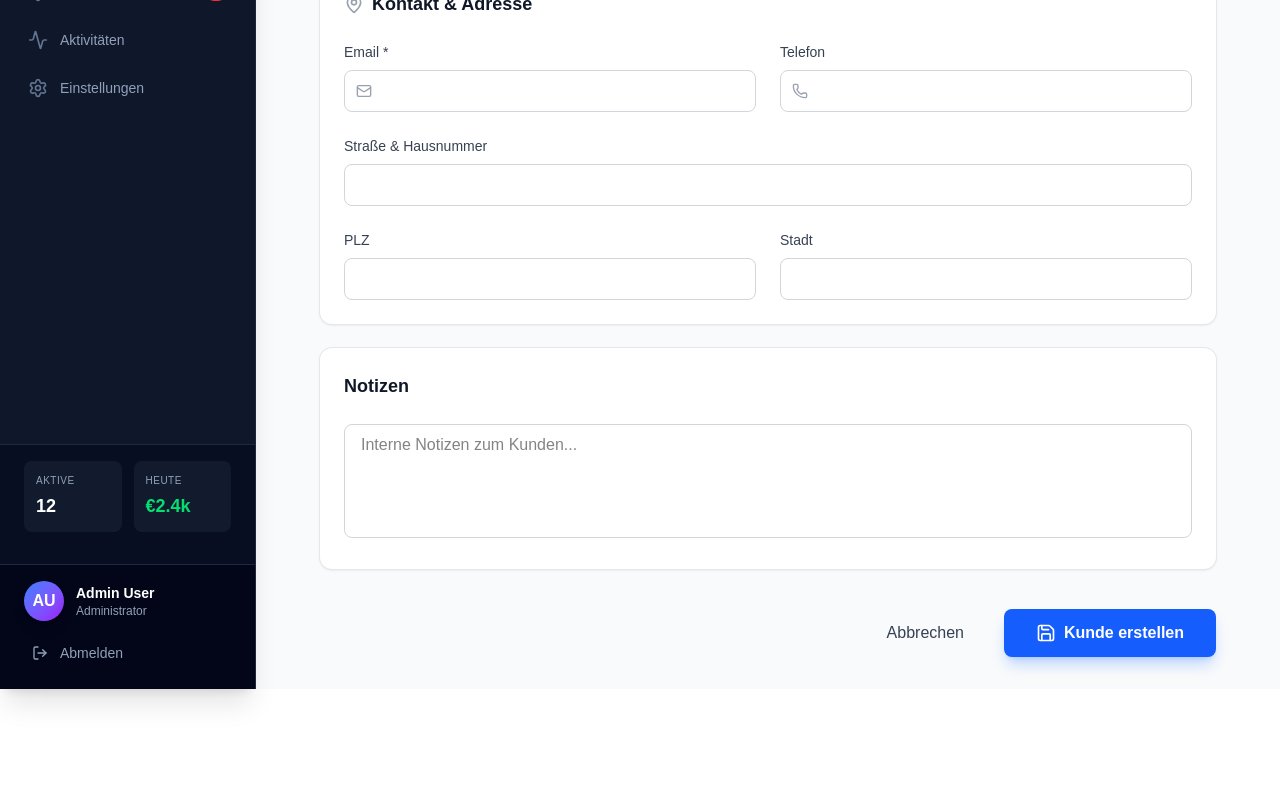
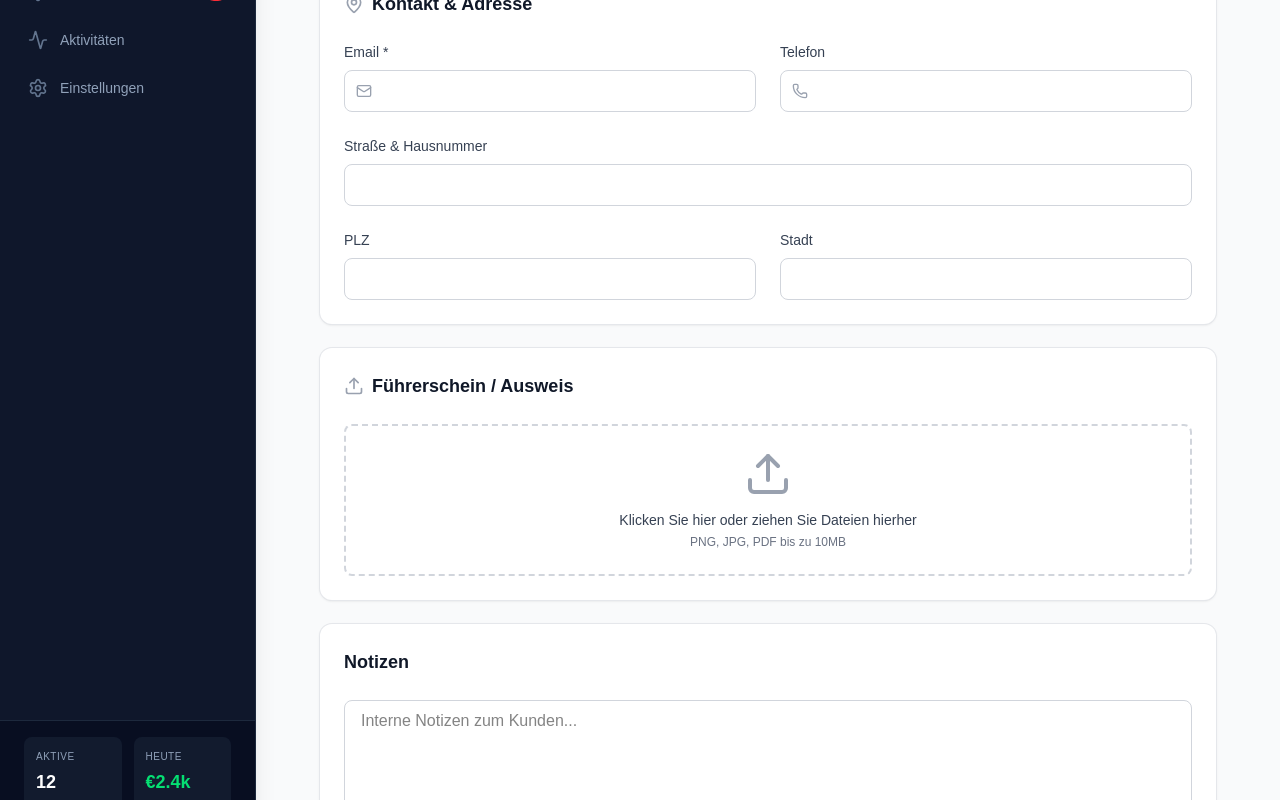
Before and after one commit to XezMetITSolutions/RentEx, a Next.js app: page /admin/customers/new in a window 1280 px wide. Shown: the part 518-1318 px from the top of the page. Before the commit the page ends 1207 px from the top, so only its background shows below. Built offline with nearby package versions, Linux system fonts and the light colour scheme.

Commit message:
Add driver license/ID upload field to new customer form
- Added file upload UI with drag & drop support
- Added file preview and remove functionality
- Updated form submission to include file data

```diff
--- a/app/admin/customers/new/page.tsx
+++ b/app/admin/customers/new/page.tsx
@@ -1,7 +1,7 @@
 'use client';
 
 import { createCustomer } from '@/app/actions';
-import { User, Mail, Phone, MapPin, Calendar, FileText, Save, ArrowLeft, AlertCircle } from 'lucide-react';
+import { User, Mail, Phone, MapPin, Calendar, FileText, Save, ArrowLeft, AlertCircle, Upload, X } from 'lucide-react';
 import Link from 'next/link';
 import { useRouter } from 'next/navigation';
 import { useState, useTransition } from 'react';
@@ -10,9 +10,16 @@ export default function NewCustomerPage() {
     const router = useRouter();
     const [isPending, startTransition] = useTransition();
     const [error, setError] = useState<string | null>(null);
+    const [licenseFiles, setLicenseFiles] = useState<File[]>([]);
 
     const handleSubmit = async (formData: FormData) => {
         setError(null);
+
+        // Add license files to formData
+        licenseFiles.forEach((file, index) => {
+            formData.append(`licenseFile${index}`, file);
+        });
+
         startTransition(async () => {
             try {
                 await createCustomer(formData);
@@ -20,6 +27,17 @@ export default function NewCustomerPage() {
                 setError(err instanceof Error ? err.message : 'Ein Fehler ist aufgetreten');
             }
         });
+    };
+
+    const handleFileChange = (e: React.ChangeEvent<HTMLInputElement>) => {
+        if (e.target.files) {
+            const newFiles = Array.from(e.target.files);
+            setLicenseFiles(prev => [...prev, ...newFiles]);
+        }
+    };
+
+    const removeFile = (index: number) => {
+        setLicenseFiles(prev => prev.filter((_, i) => i !== index));
     };
 
     return (
@@ -113,6 +131,66 @@ export default function NewCustomerPage() {
                     </div>
                 </div>
 
+                {/* Document Upload Section */}
+                <div className="bg-white dark:bg-gray-800 rounded-xl p-6 shadow-sm ring-1 ring-gray-200 dark:ring-gray-700">
+                    <h2 className="text-lg font-semibold text-gray-900 dark:text-white mb-6 flex items-center gap-2">
+                        <Upload className="w-5 h-5 text-gray-400" />
+                        Führerschein / Ausweis
+                    </h2>
+
+                    <div className="space-y-4">
+                        {/* Upload Area */}
+                        <div className="border-2 border-dashed border-gray-300 dark:border-gray-600 rounded-lg p-6 text-center hover:border-blue-500 dark:hover:border-blue-400 transition-colors">
+                            <input
+                                type="file"
+                                id="licenseUpload"
+                                multiple
+                                accept="image/*,.pdf"
+                                onChange={handleFileChange}
+                                className="hidden"
+                            />
+                            <label htmlFor="licenseUpload" className="cursor-pointer">
+                                <Upload className="w-12 h-12 mx-auto text-gray-400 dark:text-gray-500 mb-3" />
+                                <p className="text-sm font-medium text-gray-700 dark:text-gray-300 mb-1">
+                                    Klicken Sie hier oder ziehen Sie Dateien hierher
+                                </p>
+                                <p className="text-xs text-gray-500 dark:text-gray-400">
+                                    PNG, JPG, PDF bis zu 10MB
+                                </p>
+                            </label>
+                        </div>
+
+                        {/* File List */}
+                        {licenseFiles.length > 0 && (
+                            <div className="space-y-2">
+                                <p className="text-sm font-medium text-gray-700 dark:text-gray-300">
+                                    Hochgeladene Dateien ({licenseFiles.length})
+                                </p>
+                                {licenseFiles.map((file, index) => (
+                                    <div key={index} className="flex items-center justify-between p-3 bg-gray-50 dark:bg-gray-900 rounded-lg">
+                                        <div className="flex items-center gap-3">
+                                            <FileText className="w-5 h-5 text-blue-600 dark:text-blue-400" />
+                                            <div>
+                                                <p className="text-sm font-medium text-gray-900 dark:text-white">{file.name}</p>
+                                                <p className="text-xs text-gray-500 dark:text-gray-400">
+                                                    {(file.size / 1024).toFixed(2)} KB
+                                                </p>
+                                            </div>
+                                        </div>
+                                        <button
+                                            type="button"
+                                            onClick={() => removeFile(index)}
+                                            className="p-1 hover:bg-gray-200 dark:hover:bg-gray-700 rounded transition-colors"
+                                        >
+                                            <X className="w-4 h-4 text-gray-500 dark:text-gray-400" />
+                                        </button>
+                                    </div>
+                                ))}
+                            </div>
+                        )}
+                    </div>
+                </div>
+
                 <div className="bg-white dark:bg-gray-800 rounded-xl p-6 shadow-sm ring-1 ring-gray-200 dark:ring-gray-700">
                     <h2 className="text-lg font-semibold text-gray-900 dark:text-white mb-6">Notizen</h2>
                     <textarea name="notes" rows={4} className="w-full px-4 py-2 border border-gray-300 dark:border-gray-600 bg-white dark:bg-gray-900 rounded-lg focus:ring-2 focus:ring-blue-500 dark:text-white resize-none" placeholder="Interne Notizen zum Kunden..."></textarea>
```
